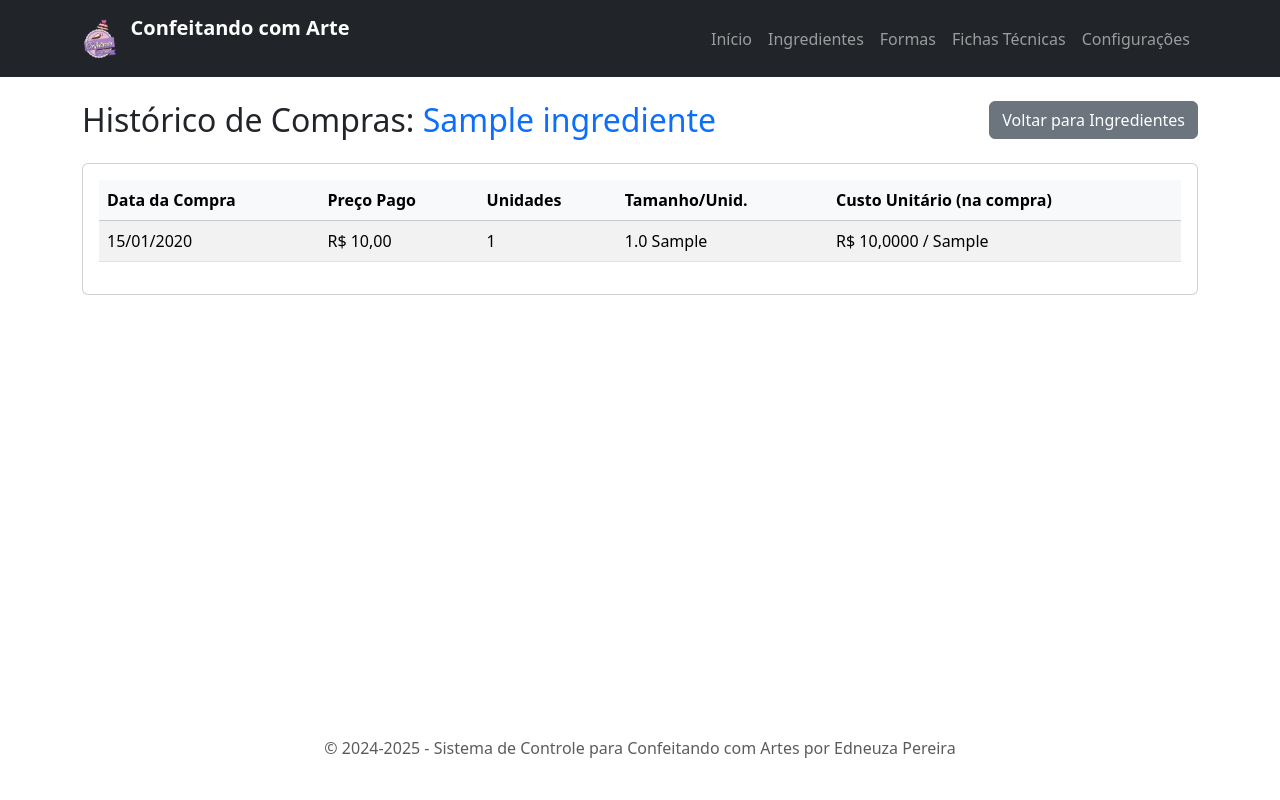
After one commit to biinahc/gestao-confeitaria-flask, a Flask app: page /ingrediente/1/historico in a window 1280 px wide. The commit adds this page. Run offline with Flask 3, Linux system fonts and the light colour scheme; tables that the repository leaves empty hold one stand-in row (values such as "Sample post").

Commit message:
criando um botao para informações de valores nos ingredientes

```diff
--- a/app.py
+++ b/app.py
@@ -1,11 +1,11 @@
 import io
+from datetime import datetime
 import pandas as pd
 import openpyxl
 from openpyxl.styles import Font, Alignment
 from flask import Flask, render_template, request, redirect, url_for, flash, Response
-from models import db, Ingrediente, FichaTecnica, FichaTecnicaIngrediente, Forma, Configuracao
 from sqlalchemy import or_, and_
-
+from models import db, Ingrediente, FichaTecnica, FichaTecnicaIngrediente, Forma, Configuracao, Compra
 
 # --- Configuração Inicial ---
 app = Flask(__name__)
@@ -16,97 +16,104 @@ db.init_app(app)
 
 @app.cli.command('init-db')
 def init_db_command():
+    """Cria as tabelas do banco de dados."""
     db.create_all()
     print('Banco de dados inicializado com sucesso!')
 
-# --- Rotas Principais ---
+# --- ROTAS PRINCIPAIS E DE GESTÃO ---
 
 @app.route('/')
 def index():
-    """Página Inicial / Dashboard com Gráfico e Alertas de Estoque"""
-    # Lógica para o Gráfico (continua igual)
     ingredientes_estoque_grafico = Ingrediente.query.order_by(Ingrediente.quantidade_estoque.desc()).limit(10).all()
     labels_grafico = [ing.nome for ing in ingredientes_estoque_grafico]
     dados_grafico = [ing.quantidade_estoque for ing in ingredientes_estoque_grafico]
     total_fichas = FichaTecnica.query.count()
-
-    # --- NOVA LÓGICA PARA BUSCAR ITENS COM ESTOQUE BAIXO ---
-    # As mesmas regras de cores que usamos antes
-    condicao_critica = or_(
-        and_(Ingrediente.unidade_medida.in_(['g', 'ml']), Ingrediente.quantidade_estoque <= 100),
-        and_(Ingrediente.unidade_medida == 'unid', Ingrediente.quantidade_estoque <= 5)
-    )
-    condicao_alerta = or_(
-        and_(Ingrediente.unidade_medida.in_(['g', 'ml']), Ingrediente.quantidade_estoque > 100, Ingrediente.quantidade_estoque <= 500),
-        and_(Ingrediente.unidade_medida == 'unid', Ingrediente.quantidade_estoque > 5, Ingrediente.quantidade_estoque <= 15)
-    )
-
-    # Busca todos os ingredientes que se encaixam em qualquer uma das condições
-    ingredientes_pouco_estoque = Ingrediente.query.filter(
-        or_(condicao_critica, condicao_alerta)
-    ).order_by(Ingrediente.quantidade_estoque.asc()).all()
-
-    # Passamos a nova lista para o template
-    return render_template('index.html',
-                           total_fichas=total_fichas,
-                           labels_grafico=labels_grafico,
-                           dados_grafico=dados_grafico,
-                           alertas_estoque=ingredientes_pouco_estoque)
-# Em app.py
+    condicao_critica = or_(and_(Ingrediente.unidade_medida.in_(['g', 'ml']), Ingrediente.quantidade_estoque <= 100), and_(Ingrediente.unidade_medida == 'unid', Ingrediente.quantidade_estoque <= 5))
+    condicao_alerta = or_(and_(Ingrediente.unidade_medida.in_(['g', 'ml']), Ingrediente.quantidade_estoque > 100, Ingrediente.quantidade_estoque <= 500), and_(Ingrediente.unidade_medida == 'unid', Ingrediente.quantidade_estoque > 5, Ingrediente.quantidade_estoque <= 15))
+    ingredientes_pouco_estoque = Ingrediente.query.filter(or_(condicao_critica, condicao_alerta)).order_by(Ingrediente.quantidade_estoque.asc()).all()
+    return render_template('index.html', total_fichas=total_fichas, labels_grafico=labels_grafico, dados_grafico=dados_grafico, alertas_estoque=ingredientes_pouco_estoque)
 
 @app.route('/ingredientes', methods=['GET', 'POST'])
 def gerenciar_ingredientes():
     if request.method == 'POST':
-        # A lógica para ADICIONAR um ingrediente continua a mesma
         nome = request.form['nome'].strip()
         if Ingrediente.query.filter(db.func.lower(Ingrediente.nome) == db.func.lower(nome)).first():
-            flash(f'Erro: O ingrediente "{nome}" já está cadastrado.', 'danger')
+            flash(f'Erro: O ingrediente "{nome}" já está cadastrado. Adicione mais estoque na lista abaixo.', 'danger')
             return redirect(url_for('gerenciar_ingredientes'))
-
         tipo_preco = request.form['tipo_preco']
         preco_informado = float(request.form.get('preco', 0) or 0)
         unidades_compradas = int(request.form.get('unidades_compradas', 1) or 1)
         tamanho_unidade = float(request.form.get('tamanho_unidade', 0) or 0)
-
         if tipo_preco == 'total':
             preco_total_pago = preco_informado
         else:
             preco_total_pago = preco_informado * unidades_compradas
-
         estoque_inicial = tamanho_unidade * unidades_compradas
-        custo_inicial = 0
-        if estoque_inicial > 0:
-            custo_inicial = preco_total_pago / estoque_inicial
-
-        novo_ingrediente = Ingrediente(
-            nome=nome,
-            marca=request.form['marca'],
-            unidade_medida=request.form['unidade_medida'],
-            quantidade_estoque=estoque_inicial,
-            custo_medio_por_unidade_base=custo_inicial
-        )
-
+        custo_inicial = preco_total_pago / estoque_inicial if estoque_inicial > 0 else 0
+        novo_ingrediente = Ingrediente(nome=nome, marca=request.form['marca'], unidade_medida=request.form['unidade_medida'], quantidade_estoque=estoque_inicial, custo_medio_por_unidade_base=custo_inicial)
+        primeira_compra = Compra(preco_total_lote=preco_total_pago, unidades_compradas=unidades_compradas, tamanho_unidade=tamanho_unidade, ingrediente=novo_ingrediente)
         db.session.add(novo_ingrediente)
+        db.session.add(primeira_compra)
         db.session.commit()
         flash(f'Ingrediente "{nome}" cadastrado com sucesso!', 'success')
         return redirect(url_for('gerenciar_ingredientes'))
-
-    # --- LÓGICA DE PAGINAÇÃO (MUDANÇA AQUI) ---
-    # 1. Pega o número da página da URL (ex: /ingredientes?page=2), o padrão é 1.
     page = request.args.get('page', 1, type=int)
-
-    # 2. Em vez de .all(), usamos .paginate()
-    paginacao = Ingrediente.query.order_by(Ingrediente.nome).paginate(
-        page=page, per_page=10, error_out=False
-    )
-
-    # 3. Os itens da página atual estão em paginacao.items
+    paginacao = Ingrediente.query.order_by(Ingrediente.nome).paginate(page=page, per_page=10, error_out=False)
     ingredientes_da_pagina = paginacao.items
-
-    # 4. Passamos o objeto de paginação completo para o template
     return render_template('ingredientes.html', ingredientes=ingredientes_da_pagina, paginacao=paginacao)
 
+@app.route('/ingrediente/adicionar-estoque/<int:ingrediente_id>', methods=['POST'])
+def adicionar_estoque(ingrediente_id):
+    ingrediente = Ingrediente.query.get_or_404(ingrediente_id)
+    preco_lote = float(request.form.get('preco_lote', 0) or 0)
+    unidades_lote = int(request.form.get('unidades_lote', 1) or 1)
+    tamanho_unidade_lote = float(request.form.get('tamanho_unidade_lote', 0) or 0)
+    if preco_lote <= 0 or tamanho_unidade_lote <= 0:
+        flash('Valores inválidos para a nova compra.', 'danger')
+        return redirect(url_for('gerenciar_ingredientes'))
+    nova_compra = Compra(preco_total_lote=preco_lote, unidades_compradas=unidades_lote, tamanho_unidade=tamanho_unidade_lote, ingrediente_id=ingrediente_id)
+    db.session.add(nova_compra)
+    estoque_antigo_total = ingrediente.quantidade_estoque
+    valor_total_estoque_antigo = estoque_antigo_total * ingrediente.custo_medio_por_unidade_base
+    quantidade_adicionada = tamanho_unidade_lote * unidades_lote
+    novo_estoque_total = estoque_antigo_total + quantidade_adicionada
+    novo_valor_total = valor_total_estoque_antigo + preco_lote
+    novo_custo_medio = novo_valor_total / novo_estoque_total if novo_estoque_total > 0 else 0
+    ingrediente.quantidade_estoque = novo_estoque_total
+    ingrediente.custo_medio_por_unidade_base = novo_custo_medio
+    db.session.commit()
+    flash(f'Estoque de "{ingrediente.nome}" atualizado! Novo custo médio: R$ {novo_custo_medio:.4f}', 'success')
+    return redirect(url_for('gerenciar_ingredientes'))
 
+@app.route('/ingrediente/edit/<int:ingrediente_id>', methods=['GET', 'POST'])
+def editar_ingrediente(ingrediente_id):
+    ingrediente = Ingrediente.query.get_or_404(ingrediente_id)
+    if request.method == 'POST':
+        novo_nome = request.form['nome'].strip()
+        outro_ingrediente = Ingrediente.query.filter(Ingrediente.id != ingrediente_id, db.func.lower(Ingrediente.nome) == db.func.lower(novo_nome)).first()
+        if outro_ingrediente:
+            flash('Erro: Já existe outro ingrediente com este nome.', 'danger')
+        else:
+            ingrediente.nome = novo_nome
+            ingrediente.marca = request.form['marca']
+            db.session.commit()
+            flash('Ingrediente atualizado com sucesso!', 'success')
+            return redirect(url_for('gerenciar_ingredientes'))
+    return render_template('editar_ingrediente.html', ingrediente=ingrediente)
+
+@app.route('/ingrediente/delete/<int:ingrediente_id>', methods=['POST'])
+def deletar_ingrediente(ingrediente_id):
+    ingrediente = Ingrediente.query.get_or_404(ingrediente_id)
+    db.session.delete(ingrediente)
+    db.session.commit()
+    flash(f'Ingrediente "{ingrediente.nome}" foi excluído.', 'success')
+    return redirect(url_for('gerenciar_ingredientes'))
+
+@app.route('/ingrediente/<int:ingrediente_id>/historico')
+def historico_compras(ingrediente_id):
+    ingrediente = Ingrediente.query.get_or_404(ingrediente_id)
+    historico = Compra.query.filter_by(ingrediente_id=ingrediente.id).order_by(Compra.data_compra.desc()).all()
+    return render_template('historico_compras.html', ingrediente=ingrediente, historico=historico)
 
 @app.route('/formas', methods=['GET', 'POST'])
 def gerenciar_formas():
@@ -120,21 +127,17 @@ def gerenciar_formas():
             db.session.commit()
             flash('Forma adicionada com sucesso!', 'success')
         return redirect(url_for('gerenciar_formas'))
-
     formas = Forma.query.order_by(Forma.descricao).all()
     return render_template('formas.html', formas=formas)
 
 @app.route('/configuracoes', methods=['GET', 'POST'])
 def gerenciar_configuracoes():
-    # Garante que sempre exista um registro de configuração com id=1
     config = Configuracao.query.get(1)
     if not config:
         config = Configuracao(id=1)
         db.session.add(config)
         db.session.commit()
-
     if request.method == 'POST':
-        # Pega os dados do formulário e atualiza o objeto de configuração
         config.salario_desejado = float(request.form.get('salario_desejado', 0) or 0)
         config.custo_gas = float(request.form.get('custo_gas', 0) or 0)
         config.custo_luz = float(request.form.get('custo_luz', 0) or 0)
@@ -142,60 +145,20 @@ def gerenciar_configuracoes():
         config.custo_outros = float(request.form.get('custo_outros', 0) or 0)
         config.horas_por_dia = float(request.form.get('horas_por_dia', 0) or 0)
         config.dias_por_semana = int(request.form.get('dias_por_semana', 0) or 0)
-
-        # Chama o método para recalcular o custo da hora
         config.calcular_custo_hora()
-
         db.session.commit()
         flash('Configurações salvas e custo da hora atualizado!', 'success')
         return redirect(url_for('gerenciar_configuracoes'))
-
     return render_template('configuracoes.html', config=config)
-
-#editar ingrediente
-@app.route('/ingrediente/edit/<int:ingrediente_id>', methods=['GET', 'POST'])
-def editar_ingrediente(ingrediente_id):
-    ingrediente = Ingrediente.query.get_or_404(ingrediente_id)
-    if request.method == 'POST':
-        novo_nome = request.form['nome'].strip()
-
-        # Verifica se o novo nome já existe em outro ingrediente
-        outro_ingrediente_com_mesmo_nome = Ingrediente.query.filter(Ingrediente.id != ingrediente_id, db.func.lower(Ingrediente.nome) == db.func.lower(novo_nome)).first()
-        if outro_ingrediente_com_mesmo_nome:
-            flash('Erro: Já existe outro ingrediente com este nome.', 'danger')
-        else:
-            ingrediente.nome = novo_nome
-            ingrediente.marca = request.form['marca']
-            db.session.commit()
-            flash('Ingrediente atualizado com sucesso!', 'success')
-            return redirect(url_for('gerenciar_ingredientes'))
-
-    return render_template('editar_ingrediente.html', ingrediente=ingrediente)
-
-@app.route('/ingrediente/delete/<int:ingrediente_id>', methods=['POST'])
-def deletar_ingrediente(ingrediente_id):
-    ingrediente = Ingrediente.query.get_or_404(ingrediente_id)
-
-    # Adicionar verificação se o ingrediente está em uso no futuro
-
-    db.session.delete(ingrediente)
-    db.session.commit()
-    flash(f'Ingrediente "{ingrediente.nome}" foi excluído.', 'success')
-    return redirect(url_for('gerenciar_ingredientes'))
-
-
-
 
 @app.route('/fichas-tecnicas', methods=['GET', 'POST'])
 def gerenciar_fichas_tecnicas():
     if request.method == 'POST':
-        nome = request.form['nome']
-        nova_ficha = FichaTecnica(nome=nome, rendimento=request.form['rendimento'], observacoes=request.form['observacoes'])
+        nova_ficha = FichaTecnica(nome=request.form['nome'], rendimento=request.form['rendimento'], observacoes=request.form['observacoes'])
         db.session.add(nova_ficha)
         db.session.commit()
         flash('Ficha Técnica criada com sucesso!', 'success')
         return redirect(url_for('gerenciar_fichas_tecnicas'))
-
     fichas_tecnicas = FichaTecnica.query.order_by(FichaTecnica.nome).all()
     return render_template('fichas_tecnicas.html', fichas_tecnicas=fichas_tecnicas)
 
@@ -204,9 +167,7 @@ def detalhe_ficha_tecnica(ficha_tecnica_id):
     ficha = FichaTecnica.query.get_or_404(ficha_tecnica_id)
     todos_ingredientes = Ingrediente.query.order_by(Ingrediente.nome).all()
     todas_formas = Forma.query.order_by(Forma.descricao).all()
-
     if request.method == 'POST':
-        # Lógica para adicionar ingrediente (continua igual)
         if 'ingrediente_id' in request.form:
             ingrediente_id = request.form.get('ingrediente_id')
             quantidade_usada = request.form.get('quantidade_usada')
@@ -215,79 +176,49 @@ def detalhe_ficha_tecnica(ficha_tecnica_id):
                 db.session.add(nova_associacao)
                 db.session.commit()
                 flash('Ingrediente adicionado à ficha!', 'success')
-        if 'atualizar_ficha' in request.form:
+        elif 'atualizar_ficha' in request.form:
             ficha.rendimento = request.form.get('rendimento')
             ficha.observacoes = request.form.get('observacoes')
-
             peso_str = request.form.get('peso_final_gramas')
-            ficha.peso_final_gramas = float(peso_str) if peso_str else None
-
-            # --- SALVANDO OS NOVOS CAMPOS ---
+            ficha.peso_final_gramas = float(peso_str) if peso_str and peso_str.strip() else None
             tempo_str = request.form.get('tempo_producao_minutos')
-            ficha.tempo_producao_minutos = int(tempo_str) if tempo_str else 0
-
-            # Um checkbox não enviado tem valor 'None'. Se for enviado, tem valor 'on'.
-            ficha.incluir_custo_mao_de_obra = request.form.get('incluir_custo_mao_de_obra') == 'on'
-            # --- FIM DO NOVO TRECHO ---
-
+            ficha.tempo_producao_minutos = int(tempo_str) if tempo_str and tempo_str.strip() else 0
+            ficha.incluir_custo_mao_de_obra = 'incluir_custo_mao_de_obra' in request.form
             ids_formas_selecionadas = request.form.getlist('formas_selecionadas')
             ficha.formas = [Forma.query.get(id_forma) for id_forma in ids_formas_selecionadas]
-
             db.session.commit()
             flash('Ficha Técnica atualizada com sucesso!', 'info')
-
         return redirect(url_for('detalhe_ficha_tecnica', ficha_tecnica_id=ficha.id))
-
     return render_template('ficha_tecnica_detalhe.html', ficha=ficha, todos_ingredientes=todos_ingredientes, todas_formas=todas_formas)
 
-
-@app.route('/ingrediente/adicionar-estoque/<int:ingrediente_id>', methods=['POST'])
-def adicionar_estoque(ingrediente_id):
-    """Registra uma nova compra e recalcula o custo médio ponderado."""
-    ingrediente = Ingrediente.query.get_or_404(ingrediente_id)
-
-    # Dados da NOVA compra
-    preco_lote = float(request.form.get('preco_lote', 0) or 0)
-    unidades_lote = int(request.form.get('unidades_lote', 1) or 1)
-    tamanho_unidade_lote = float(request.form.get('tamanho_unidade_lote', 0) or 0)
-
-    if preco_lote <= 0 or tamanho_unidade_lote <= 0:
-        flash('Valores inválidos para a nova compra.', 'danger')
-        return redirect(url_for('gerenciar_ingredientes'))
-
-    # Valores do estoque ANTIGO
-    estoque_antigo_total = ingrediente.quantidade_estoque
-    custo_medio_antigo = ingrediente.custo_medio_por_unidade_base
-    valor_total_estoque_antigo = estoque_antigo_total * custo_medio_antigo
-
-    # Valores do estoque NOVO
-    quantidade_adicionada = tamanho_unidade_lote * unidades_lote
-    valor_total_estoque_novo = preco_lote
-
-    # Cálculo do Custo Médio Ponderado
-    novo_estoque_total = estoque_antigo_total + quantidade_adicionada
-    novo_valor_total = valor_total_estoque_antigo + valor_total_estoque_novo
-
-    novo_custo_medio = 0
-    if novo_estoque_total > 0:
-        novo_custo_medio = novo_valor_total / novo_estoque_total
-
-    # Atualiza o ingrediente
-    ingrediente.quantidade_estoque = novo_estoque_total
-    ingrediente.custo_medio_por_unidade_base = novo_custo_medio
-
+@app.route('/ficha-tecnica/produzir/<int:ficha_tecnica_id>', methods=['POST'])
+def produzir_ficha_tecnica(ficha_tecnica_id):
+    ficha = FichaTecnica.query.get_or_404(ficha_tecnica_id)
+    try:
+        quantidade_a_produzir = int(request.form.get('quantidade_a_produzir', 1))
+        if quantidade_a_produzir <= 0:
+            raise ValueError()
+    except (ValueError, TypeError):
+        flash('A quantidade a produzir deve ser um número inteiro maior que zero.', 'warning')
+        return redirect(url_for('detalhe_ficha_tecnica', ficha_tecnica_id=ficha_tecnica_id))
+    ingredientes_insuficientes = [item.ingrediente.nome for item in ficha.ingredientes if item.ingrediente.quantidade_estoque < (item.quantidade_usada * quantidade_a_produzir)]
+    if ingredientes_insuficientes:
+        flash(f'Não foi possível produzir. Estoque insuficiente para: {", ".join(ingredientes_insuficientes)}.', 'danger')
+        return redirect(url_for('detalhe_ficha_tecnica', ficha_tecnica_id=ficha_tecnica_id))
+    for item in ficha.ingredientes:
+        item.ingrediente.quantidade_estoque -= (item.quantidade_usada * quantidade_a_produzir)
     db.session.commit()
-    flash(f'Estoque de "{ingrediente.nome}" atualizado! Novo custo médio: R$ {novo_custo_medio:.4f}', 'success')
-    return redirect(url_for('gerenciar_ingredientes'))
+    flash(f'{quantidade_a_produzir} unidade(s) de "{ficha.nome}" produzida(s) com sucesso! Estoque atualizado.', 'success')
+    return redirect(url_for('detalhe_ficha_tecnica', ficha_tecnica_id=ficha_tecnica_id))
 
 @app.route('/ficha-tecnica/ingrediente/delete/<int:item_id>', methods=['POST'])
 def deletar_item_ficha(item_id):
-    item_para_deletar = FichaTecnicaIngrediente.query.get_or_404(item_id)
-    ficha_tecnica_id = item_para_deletar.fichatecnica_id
-    db.session.delete(item_para_deletar)
+    item = FichaTecnicaIngrediente.query.get_or_404(item_id)
+    ficha_id = item.fichatecnica_id
+    db.session.delete(item)
     db.session.commit()
     flash('Ingrediente removido da ficha.', 'success')
-    return redirect(url_for('detalhe_ficha_tecnica', ficha_tecnica_id=ficha_tecnica_id))
+    return redirect(url_for('detalhe_ficha_tecnica', ficha_tecnica_id=ficha_id))
 
 @app.route('/ficha-tecnica/delete/<int:ficha_tecnica_id>', methods=['POST'])
 def deletar_ficha_tecnica(ficha_tecnica_id):
@@ -362,45 +293,5 @@ def exportar_ficha_tecnica(ficha_tecnica_id):
                     headers={'Content-Disposition': f'attachment;filename={filename}'})
 
 
-
-
-# Em app.py
-
-@app.route('/ficha-tecnica/produzir/<int:ficha_tecnica_id>', methods=['POST'])
-def produzir_ficha_tecnica(ficha_tecnica_id):
-    ficha = FichaTecnica.query.get_or_404(ficha_tecnica_id)
-
-    # Pega a quantidade a produzir do formulário, padrão é 1
-    try:
-        quantidade_a_produzir = int(request.form.get('quantidade_a_produzir', 1))
-        if quantidade_a_produzir <= 0:
-            flash('A quantidade a produzir deve ser maior que zero.', 'warning')
-            return redirect(url_for('detalhe_ficha_tecnica', ficha_tecnica_id=ficha_tecnica_id))
-    except (ValueError, TypeError):
-        flash('Quantidade a produzir inválida.', 'danger')
-        return redirect(url_for('detalhe_ficha_tecnica', ficha_tecnica_id=ficha_tecnica_id))
-
-    # 1. VERIFICAÇÃO DE ESTOQUE
-    ingredientes_insuficientes = []
-    for item in ficha.ingredientes:
-        quantidade_necessaria = item.quantidade_usada * quantidade_a_produzir
-        if item.ingrediente.quantidade_estoque < quantidade_necessaria:
-            ingredientes_insuficientes.append(item.ingrediente.nome)
-
-    # 2. SE HOUVER INGREDIENTES FALTANDO, EXIBE ERRO
-    if ingredientes_insuficientes:
-        nomes_faltando = ", ".join(ingredientes_insuficientes)
-        flash(f'Não foi possível produzir. Estoque insuficiente para: {nomes_faltando}.', 'danger')
-        return redirect(url_for('detalhe_ficha_tecnica', ficha_tecnica_id=ficha_tecnica_id))
-
-    # 3. SE HOUVER ESTOQUE, DÁ BAIXA
-    for item in ficha.ingredientes:
-        quantidade_a_deduzir = item.quantidade_usada * quantidade_a_produzir
-        item.ingrediente.quantidade_estoque -= quantidade_a_deduzir
-
-    db.session.commit()
-    flash(f'{quantidade_a_produzir} unidade(s) de "{ficha.nome}" produzida(s) com sucesso! Estoque atualizado.', 'success')
-    return redirect(url_for('detalhe_ficha_tecnica', ficha_tecnica_id=ficha_tecnica_id))
-
 if __name__ == '__main__':
     app.run(debug=True)
--- /dev/null
+++ b/templates/historico_compras.html
@@ -0,0 +1,39 @@
+{% extends 'base.html' %}
+{% block title %}Histórico de Compras{% endblock %}
+{% block content %}
+    <div class="d-flex justify-content-between align-items-center mb-4">
+        <h2 class="mb-0">Histórico de Compras: <span class="text-primary">{{ ingrediente.nome }}</span></h2>
+        <a href="{{ url_for('gerenciar_ingredientes') }}" class="btn btn-secondary">Voltar para Ingredientes</a>
+    </div>
+
+    <div class="card">
+        <div class="card-body">
+            <table class="table table-striped table-hover">
+                <thead class="table-light">
+                    <tr>
+                        <th>Data da Compra</th>
+                        <th>Preço Pago</th>
+                        <th>Unidades</th>
+                        <th>Tamanho/Unid.</th>
+                        <th>Custo Unitário (na compra)</th>
+                    </tr>
+                </thead>
+                <tbody>
+                    {% for compra in historico %}
+                    <tr>
+                        <td>{{ compra.data_compra.strftime('%d/%m/%Y') }}</td>
+                        <td>R$ {{ "%.2f"|format(compra.preco_total_lote)|replace('.',',') }}</td>
+                        <td>{{ compra.unidades_compradas }}</td>
+                        <td>{{ compra.tamanho_unidade }} {{ ingrediente.unidade_medida }}</td>
+                        <td>R$ {{ "%.4f"|format(compra.custo_unitario_base())|replace('.',',') }} / {{ ingrediente.unidade_medida }}</td>
+                    </tr>
+                    {% else %}
+                    <tr>
+                        <td colspan="5" class="text-center">Nenhum histórico de compra para este item.</td>
+                    </tr>
+                    {% endfor %}
+                </tbody>
+            </table>
+        </div>
+    </div>
+{% endblock %}
```
Also changed, not shown: models.py (+22 -0 lines), requirements.txt (+357 -3 lines), templates/ingredientes.html (+8 -0 lines).
